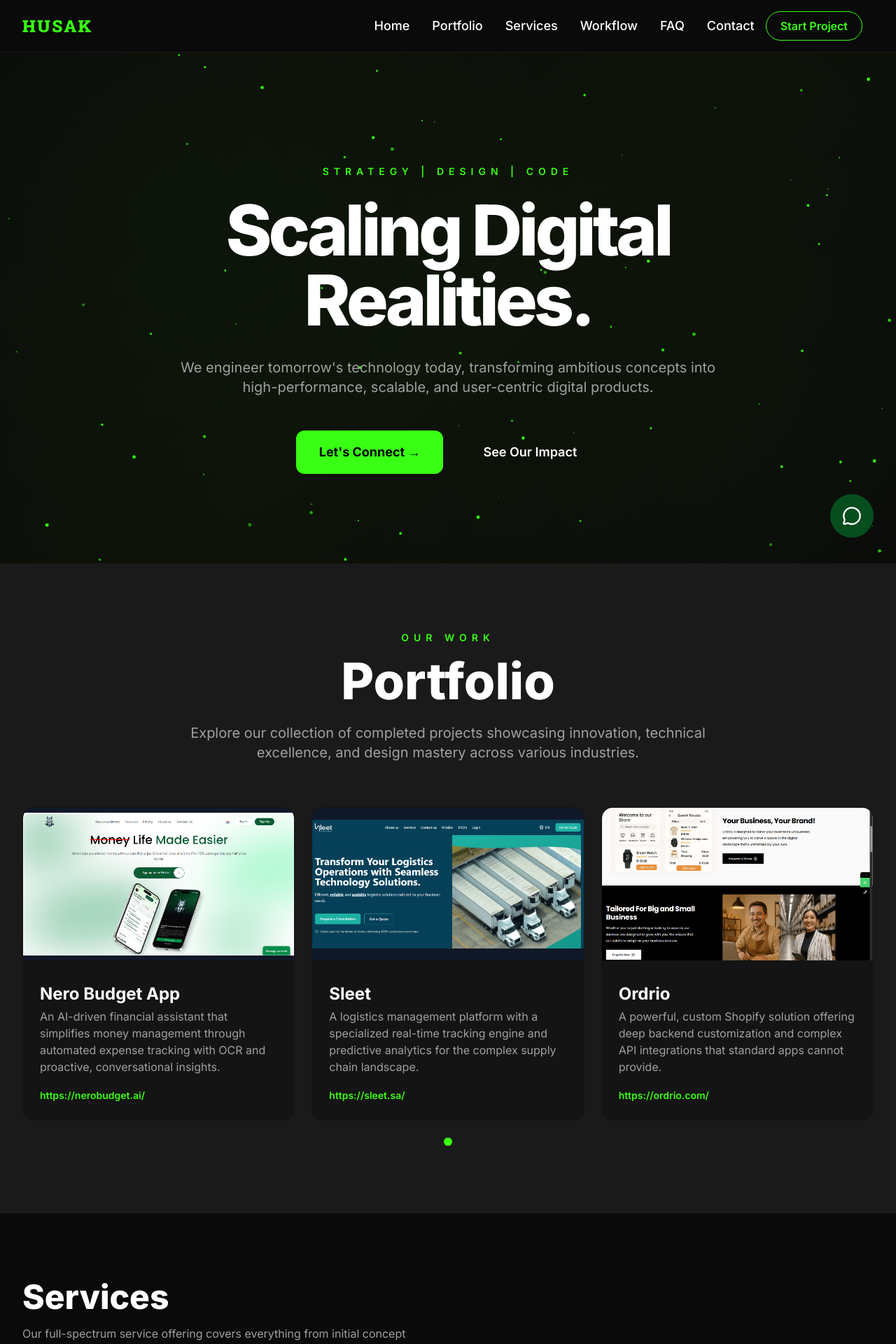
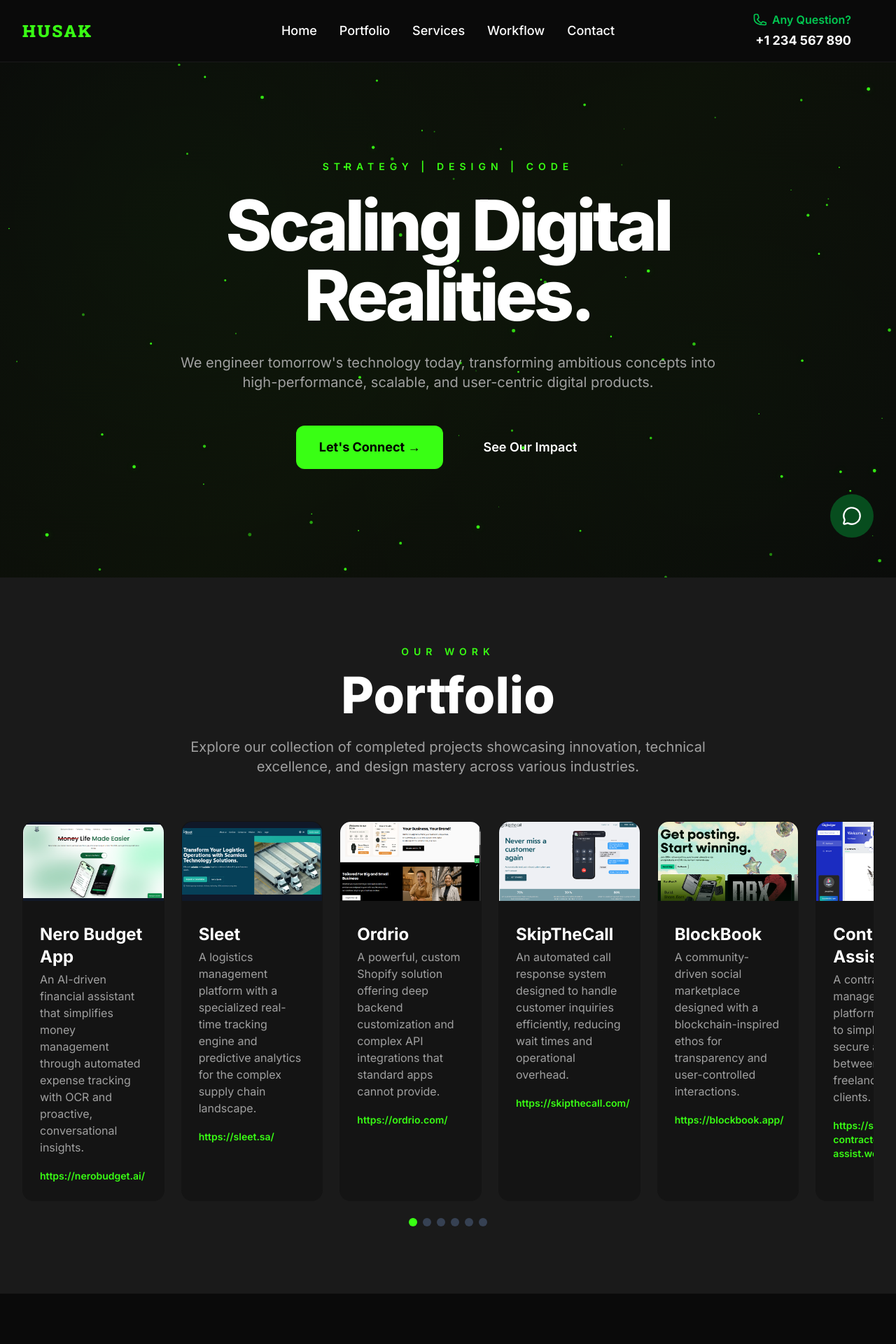
Before and after one commit to husak-soft/my_website, a Next.js app: page / in a window 1280 px wide. Shown: the top 1920 px of the page at 70% size. Built offline with nearby package versions, Linux system fonts and the light colour scheme.

Commit message:
some more changes

```diff
--- a/src/app/page.tsx
+++ b/src/app/page.tsx
@@ -211,12 +211,12 @@ const NavLinks: React.FC<{ isMobile?: boolean }> = ({
           toggleMenu();
         }
         // Optional: Add smooth scroll for anchor links
-    const href = e.currentTarget.getAttribute('href');
-    if (href && href.startsWith('#')) {
+        const href = e.currentTarget.getAttribute("href");
+        if (href && href.startsWith("#")) {
           e.preventDefault();
           const element = document.querySelector(href);
           if (element) {
-        element.scrollIntoView({ behavior: 'smooth' });
+            element.scrollIntoView({ behavior: "smooth" });
           }
         }
       };
@@ -229,7 +229,8 @@ const NavLinks: React.FC<{ isMobile?: boolean }> = ({
               : "space-x-8 text-lg font-medium"
           }
         >
-      {['Home', 'Portfolio', 'Services', 'Workflow', 'FAQ', 'Contact'].map((item) => {
+          {["Home", "Portfolio", "Services", "Workflow", "Contact"].map(
+            (item) => {
               const href = `#${item.toLowerCase()}`;
 
               return (
@@ -244,15 +245,15 @@ const NavLinks: React.FC<{ isMobile?: boolean }> = ({
                   <span className="absolute left-0 bottom-0 h-0.5 bg-green-500 w-0 group-hover:w-full transition-all duration-300 ease-out group-hover:transition-all group-hover:duration-300 group-hover:ease-out"></span>
                 </a>
               );
-      })}
+            }
+          )}
         </nav>
       );
     };
 
-
     return (
       <header className="sticky top-0 z-50 bg-[#0A0A0A] bg-opacity-95 backdrop-blur-sm border-b border-[#1A1A1A]">
-        <div className="max-w-7xl mx-auto px-4 sm:px-6 lg:px-8 py-4 flex justify-between items-center relative">
+        <div className="max-w-7xl mx-auto px-4 sm:px-6 lg:px-8 py-3 md:py-2 flex justify-between items-center relative">
           <a
             href="#home"
             className={`flex items-center space-x-2 text-2xl font-black tracking-widest text-accent ${logoFont.className}`}
@@ -260,15 +261,32 @@ const NavLinks: React.FC<{ isMobile?: boolean }> = ({
             HUSAK
           </a>
           <div className="flex items-center space-x-4">
-            <div className="hidden md:flex">
+            <div className="hidden md:flex absolute left-1/2 transform -translate-x-1/2">
               <NavLinks />
             </div>
-            <a
-              href="#contact"
-              className="hidden md:inline-flex px-5 py-2 rounded-full border border-accent text-accent text-md font-semibold glow-hover hover:bg-accent hover:text-black"
+            <div className="hidden md:flex flex-col items-end bg-accent/10 px-4 py-2 rounded-lg">
+              <span className="text-green-500 font-semibold flex items-center space-x-2">
+                <svg
+                  xmlns="http://www.w3.org/2000/svg"
+                  className="h-5 w-5"
+                  fill="none"
+                  viewBox="0 0 24 24"
+                  stroke="currentColor"
+                  strokeWidth={2}
                 >
-              Start Project
-            </a>
+                  <path
+                    strokeLinecap="round"
+                    strokeLinejoin="round"
+                    d="M3 5a2 2 0 012-2h3.28a1 1 0 01.948.684l1.498 4.494a1 1 0 01-.212 1.04l-2.257 2.257a16.043 16.043 0 006.586 6.586l2.257-2.257a1 1 0 011.04-.212l4.494 1.498a1 1 0 01.684.949V19a2 2 0 01-2 2h-1C7.82 21 3 16.18 3 10V5z"
+                  />
+                </svg>
+                <span>Any Question?</span>
+              </span>
+              <span className="text-white font-bold text-lg mt-1">
+                +1 234 567 890
+              </span>
+            </div>
+
             <button
               className="md:hidden p-2 rounded-lg border border-gray-700 text-white hover-border-accent transition duration-300 z-50 ml-4"
               onClick={toggleMenu}
@@ -315,13 +333,6 @@ const NavLinks: React.FC<{ isMobile?: boolean }> = ({
         >
           <div className="px-4 pt-4 sm:px-6">
             <NavLinks isMobile={true} />
-            <a
-              href="#contact"
-              className="block w-full text-center px-5 py-3 mb-6 rounded-full bg-accent text-black font-bold text-lg hover:opacity-90 transition duration-300"
-              onClick={toggleMenu}
-            >
-              Start Project
-            </a>
           </div>
         </div>
       </header>
@@ -413,7 +424,7 @@ const NavLinks: React.FC<{ isMobile?: boolean }> = ({
     return (
       <section
         id="home"
-        className="hero-tech-bg pt-32 pb-24 md:pt-40 md:pb-32 min-h-[85vh] flex flex-col justify-center items-center text-center relative overflow-hidden"
+        className="hero-tech-bg pt-24 pb-24 md:pt-28 md:pb-32 min-h-[calc(100vh-4rem)] flex flex-col justify-center items-center text-center relative overflow-hidden"
       >
         <canvas id="tech-stars-canvas" className="absolute inset-0 z-0" />
         <div className="max-w-6xl mx-auto px-4 reveal-on-scroll relative z-10">
@@ -448,22 +459,23 @@ const NavLinks: React.FC<{ isMobile?: boolean }> = ({
   };
 
   const PortfolioSection: React.FC = () => {
-  const [selectedCategory, setSelectedCategory] = useState('All')
-  const [currentSlide, setCurrentSlide] = useState(0)
-
-
+    const [currentSlide, setCurrentSlide] = useState(0);
+    const [numSlides, setNumSlides] = useState(0);
     const [sliderRef, slider] = useKeenSlider<HTMLDivElement>({
       loop: false,
-    mode: 'free-snap',
+      mode: "free-snap",
       slides: { perView: 1.5, spacing: 20 },
+	  created(s) {
+    setNumSlides(s.track.details.slides.length);
+  },
       breakpoints: {
-      '(min-width: 640px)': { slides: { perView: 2.5, spacing: 20 } },
-      '(min-width: 1024px)': { slides: { perView: 3, spacing: 24 } },
+        "(min-width: 640px)": { slides: { perView: 2.5, spacing: 20 } },
+        "(min-width: 1024px)": { slides: { perView: 3, spacing: 24 } },
       },
       slideChanged(s) {
-      setCurrentSlide(s.track.details.rel)
+        setCurrentSlide(s.track.details.rel);
       },
-  })
+    });
 
     return (
       <section id="portfolio" className="py-24 bg-[#1A1A1A]">
@@ -476,8 +488,9 @@ const PortfolioSection: React.FC = () => {
               Portfolio
             </h2>
             <p className="text-xl text-[#A0A0A0] max-w-3xl mx-auto">
-            Explore our collection of completed projects showcasing innovation,
-            technical excellence, and design mastery across various industries.
+              Explore our collection of completed projects showcasing
+              innovation, technical excellence, and design mastery across
+              various industries.
             </p>
           </div>
 
@@ -518,25 +531,23 @@ const PortfolioSection: React.FC = () => {
           </div>
 
           {/* Dots */}
-        {slider && (
+          {slider && numSlides > 0 && (
             <div className="flex justify-center space-x-2 mt-4">
-            {Array.from({ length: slider.current?.track?.details.slides.length || 1 }).map(
-              (_, idx) => (
+              {Array.from({ length: numSlides }).map((_, idx) => (
                 <button
                   key={idx}
                   onClick={() => slider.current?.moveToIdx(idx)}
                   className={`w-3 h-3 rounded-full transition-colors ${
-                    currentSlide === idx ? 'bg-accent' : 'bg-gray-700'
+                    currentSlide === idx ? "bg-accent" : "bg-gray-700"
                   }`}
                 />
-              )
-            )}
+              ))}
             </div>
           )}
         </div>
       </section>
-  )
-}
+    );
+  };
 
   // Services
   const ServicesSection: React.FC = () => (
@@ -1096,7 +1107,8 @@ const ContactSection: React.FC = () => {
               Ready To Start Your Project?
             </h2>
             <p className="text-[#A0A0A0] mb-8 max-w-lg">
-            Tell us about your project, your challenges, and your vision. We'll respond within one business cycle.
+              Tell us about your project, your challenges, and your vision.
+              We'll respond within one business cycle.
             </p>
 
             <div className="space-y-4 w-full max-w-md">
```
Lines whose indentation alone changed are shown as unchanged.
